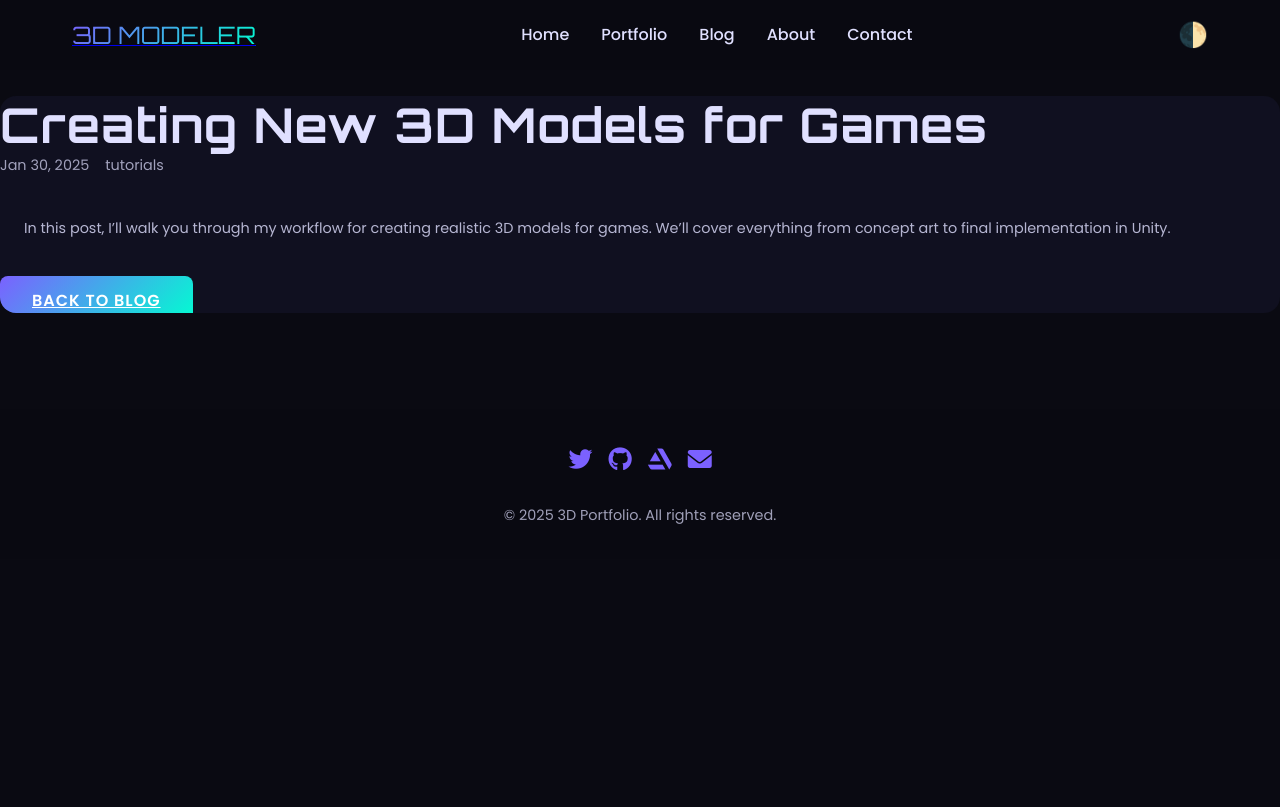
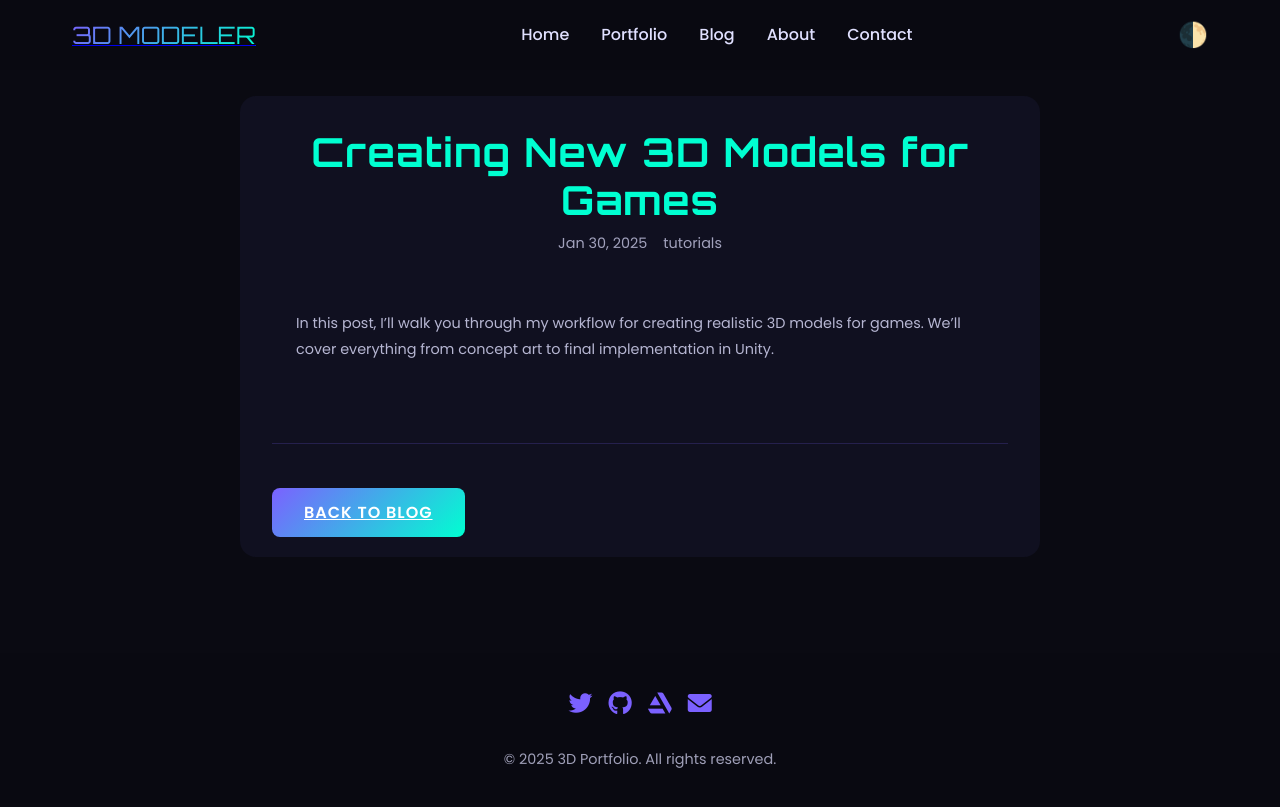
Before and after one commit to FaseehRizwan/portfolio, a Jekyll site: the page built from _posts/2025-01-31-blog-post-2.md, in a window 1280 px wide. Shown: the top 807 px of the page. Built offline with Jekyll 4.4.1, drawn with Linux system fonts in a browser that asks for light colours.

Commit message:
Update style.css

```diff
--- a/assets/css/style.css
+++ b/assets/css/style.css
@@ -549,6 +549,171 @@
   color: rgba(224, 224, 255, 0.8);
 }
 
+/* Blog Post Layout */
+.blog-post {
+  max-width: 800px;
+  margin: 0 auto;
+  padding: 2rem;
+}
+
+.post-header {
+  text-align: center;
+  margin-bottom: 2rem;
+}
+
+.post-header h1 {
+  font-size: 2.5rem;
+  color: var(--accent-2);
+  margin-bottom: 0.5rem;
+}
+
+.post-meta {
+  display: flex;
+  justify-content: center;
+  gap: 1rem;
+  font-size: 0.9rem;
+  color: rgba(224, 224, 255, 0.7);
+}
+
+/* Table of Contents */
+.toc {
+  background: rgba(32, 32, 64, 0.3);
+  padding: 1.5rem;
+  border-radius: 16px;
+  margin-bottom: 2rem;
+}
+
+.toc h2 {
+  font-size: 1.5rem;
+  color: var(--accent-2);
+  margin-bottom: 1rem;
+}
+
+.toc ul {
+  list-style: none;
+  padding: 0;
+}
+
+.toc li {
+  margin-bottom: 0.5rem;
+}
+
+.toc a {
+  color: var(--accent-1);
+  text-decoration: none;
+  transition: color 0.3s ease;
+}
+
+.toc a:hover {
+  color: var(--accent-2);
+}
+
+/* Post Content */
+.post-content {
+  font-size: 1.1rem;
+  line-height: 1.8;
+  color: rgba(224, 224, 255, 0.9);
+}
+
+.post-content h2 {
+  font-size: 2rem;
+  color: var(--accent-2);
+  margin-top: 2rem;
+  margin-bottom: 1rem;
+}
+
+.post-content h3 {
+  font-size: 1.5rem;
+  color: var(--accent-2);
+  margin-top: 1.5rem;
+  margin-bottom: 0.5rem;
+}
+
+.post-content p {
+  margin-bottom: 1.5rem;
+}
+
+.post-content img {
+  max-width: 100%;
+  height: auto;
+  border-radius: 8px;
+  margin: 1rem 0;
+}
+
+.post-content code {
+  background: rgba(10, 10, 18, 0.5);
+  padding: 0.2rem 0.4rem;
+  border-radius: 4px;
+  font-family: 'Courier New', Courier, monospace;
+  font-size: 0.9rem;
+  color: var(--accent-2);
+}
+
+.post-content pre {
+  background: rgba(10, 10, 18, 0.5);
+  padding: 1rem;
+  border-radius: 8px;
+  overflow-x: auto;
+  margin: 1.5rem 0;
+}
+
+.post-content pre code {
+  background: none;
+  padding: 0;
+  font-size: 0.9rem;
+  color: var(--text-dark);
+}
+
+/* Image Gallery */
+.post-gallery {
+  margin-top: 2rem;
+}
+
+.gallery-grid {
+  display: grid;
+  grid-template-columns: repeat(auto-fit, minmax(200px, 1fr));
+  gap: 1rem;
+}
+
+.gallery-grid img {
+  width: 100%;
+  height: 150px;
+  object-fit: cover;
+  border-radius: 8px;
+  transition: transform 0.3s ease;
+}
+
+.gallery-grid img:hover {
+  transform: scale(1.05);
+}
+
+/* Post Footer */
+.post-footer {
+  margin-top: 2rem;
+  padding-top: 2rem;
+  border-top: 1px solid rgba(123, 97, 255, 0.2);
+}
+
+.post-tags {
+  display: flex;
+  gap: 0.5rem;
+  flex-wrap: wrap;
+  margin-bottom: 1.5rem;
+}
+
+.post-tag {
+  background: rgba(123, 97, 255, 0.2);
+  padding: 0.4rem 0.8rem;
+  border-radius: 20px;
+  font-size: 0.9rem;
+  color: var(--accent-1);
+}
+
+.back-to-blog .btn-primary {
+  width: 100%;
+  text-align: center;
+}
+
 /* Light Theme */
 body[data-theme="light"] {
   --bg-dark: #f8f9fa;
```
